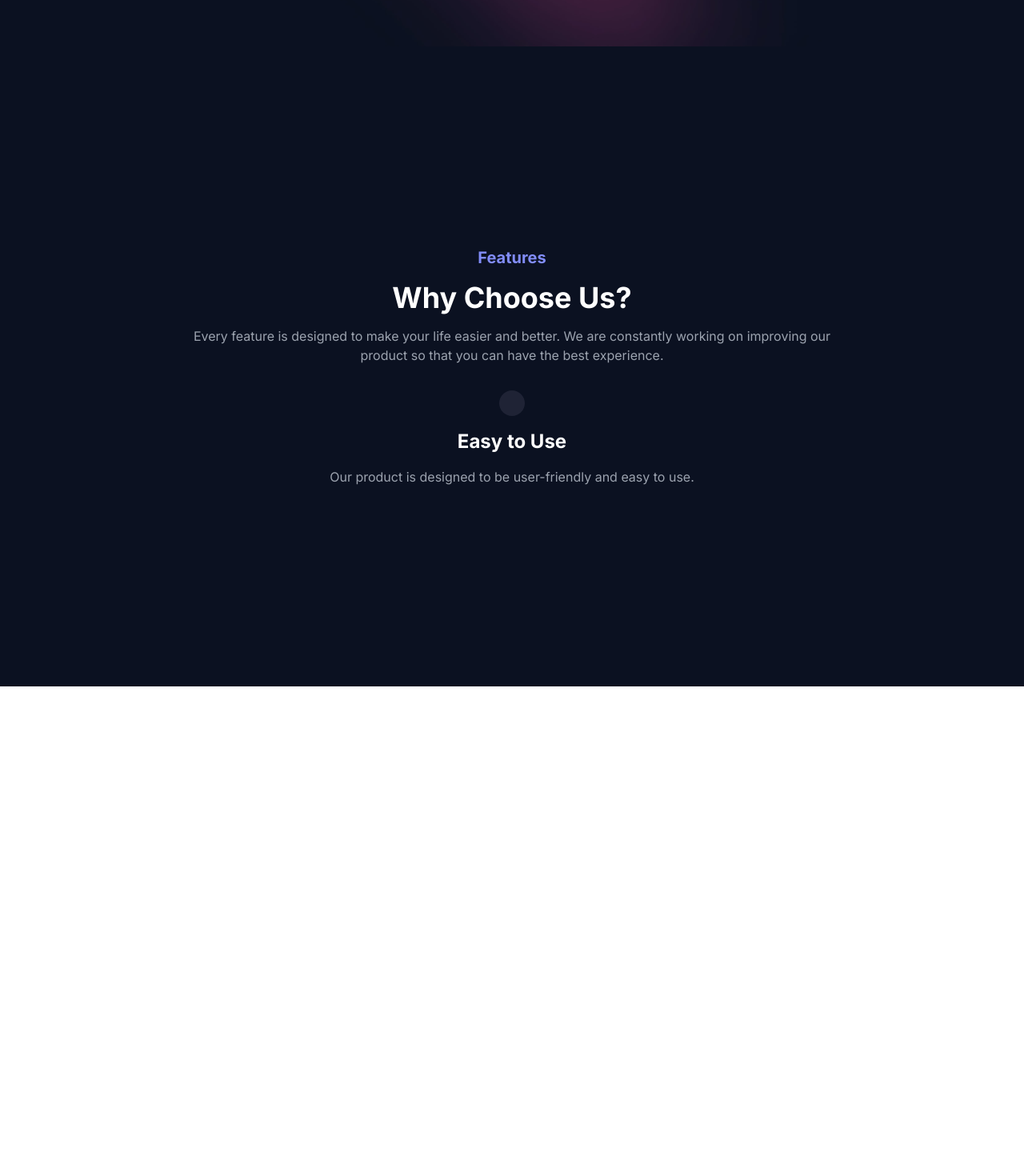
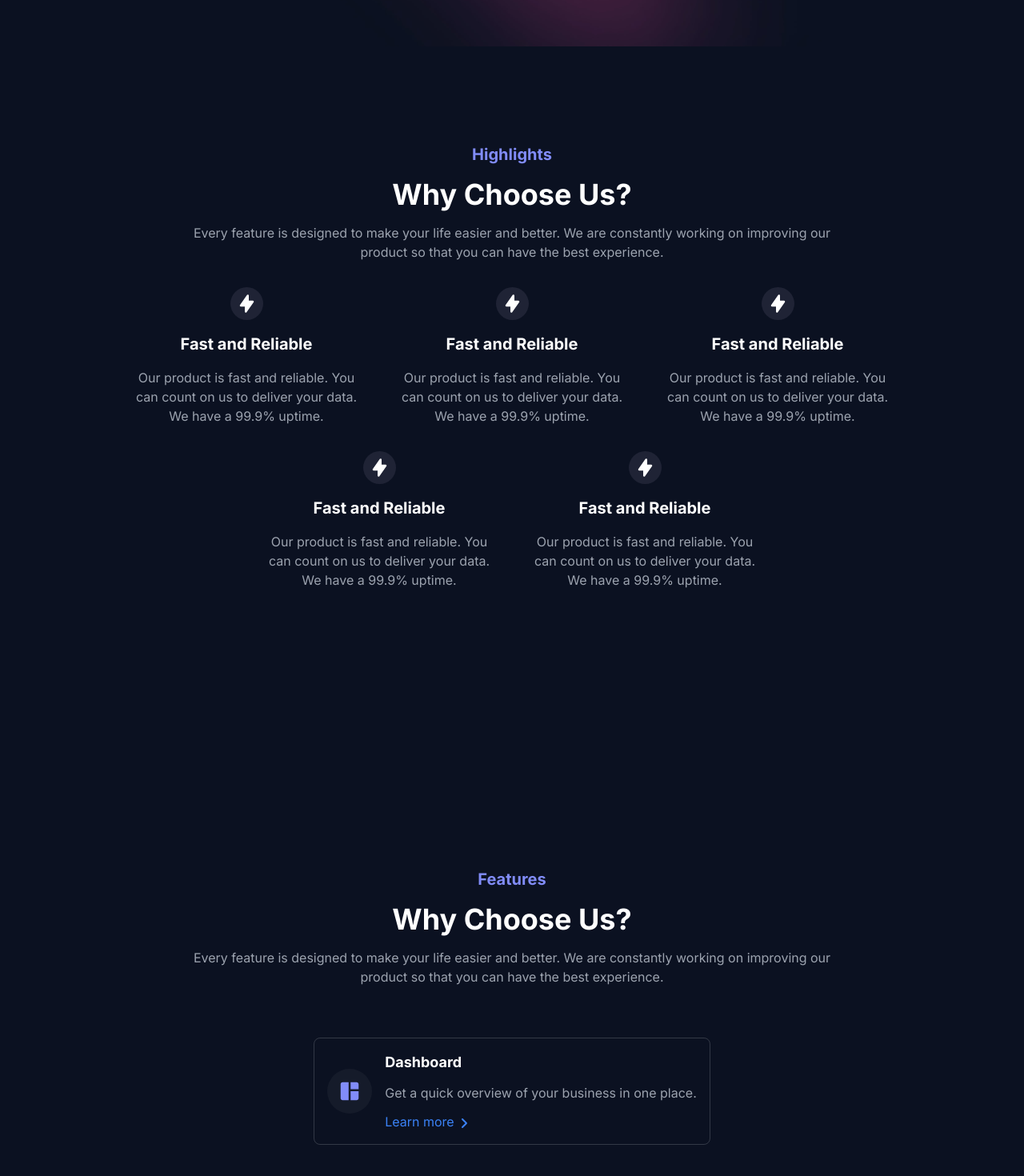
Before and after one commit to manan18/erp, a Next.js app: page / in a window 1280 px wide. Shown: the part 742-2212 px from the top of the page at 80% size. Before the commit the page ends 1600 px from the top, so only its background shows below. Built offline with nearby package versions, Linux system fonts and the light colour scheme; no server answers.

Commit message:
Added Highlights Section

```diff
--- a/src/app/page.tsx
+++ b/src/app/page.tsx
@@ -3,7 +3,8 @@ import { Metadata } from "next";
 import logo from "@/assets/images/logo.png";
 import Navbar from "@/components/Landing/molecules/navbar";
 import Hero from "@/components/Landing/organisms/hero";
-import Feature from "@/components/Landing/organisms/feature";
+import Highlights from "@/components/Landing/organisms/highlight";
+import Features from "@/components/Landing/organisms/feature";
 
 export const metadata: Metadata = {
   title: "Welcome to ERP",
@@ -18,7 +19,8 @@ export default function Home() {
     <div className="relative">
       <Navbar />
       <Hero />
-      <Feature />
+      <Highlights />
+      <Features />
     </div>
   );
 }
--- /dev/null
+++ b/src/components/Landing/atoms/card.tsx
@@ -0,0 +1,37 @@
+import React from "react";
+import clsx from "clsx";
+import { FaAngleRight } from "react-icons/fa6";
+import Link from "next/link";
+
+interface CardProps {
+  icon: React.ReactNode;
+  title: string;
+  description: string;
+  className?: string;
+  active?: boolean;
+}
+
+const Card = ({ icon, title, description, className, active }: CardProps) => {
+  return (
+    <div
+      className={clsx(
+        "flex items-center gap-4 p-4 rounded-lg bg-transparent border border-gray-300/20 hover:border-gray-300/50 transition-all duration-300 ease-in-out cursor-pointer hover:shadow-lg",
+        active && "border-blue-500 shadow-lg",
+        className
+      )}
+    >
+      <div className="flex items-center justify-center w-14 h-14 text-[#818cf8] rounded-full bg-gray-300/5">
+        {icon}
+      </div>
+      <div className="flex flex-col gap-3">
+        <h3 className="text-lg font-bold">{title}</h3>
+        <p className="text-gray-400">{description}</p>
+        <Link href="/#" className="text-blue-500 hover:text-blue-600">
+          Learn more <FaAngleRight className="inline" />
+        </Link>
+      </div>
+    </div>
+  );
+};
+
+export default Card;
--- a/src/components/Landing/molecules/navbar.tsx
+++ b/src/components/Landing/molecules/navbar.tsx
@@ -8,8 +8,8 @@ import Link from "next/link";
 const Navbar = () => {
   const navigation = [
     { name: "Home", href: "#home" },
-    { name: "Features", href: "#features" },
-    { name: "Pricing", href: "#" },
+    { name: "Highlights", href: "#highlights" },
+    { name: "Features", href: "#" },
     { name: "Contact", href: "#" },
   ];
 
--- a/src/components/Landing/organisms/feature.tsx
+++ b/src/components/Landing/organisms/feature.tsx
@@ -1,26 +1,12 @@
 import React from "react";
+import Card from "../atoms/card";
+import { MdSpaceDashboard } from "react-icons/md";
 
-interface FeatureCardProps {
-  title: string;
-  description: string;
-  icon: React.ReactNode;
-}
-
-export const FeatureCard = ({ title, description, icon }: FeatureCardProps) => {
-  return (
-    <div className="flex flex-col items-center">
-      <div className="bg-[#1f2335] p-4 rounded-full">{icon}</div>
-      <h3 className="text-2xl font-bold mt-4">{title}</h3>
-      <p className="text-center mt-4 text-gray-400">{description}</p>
-    </div>
-  );
-};
-
-const Feature = () => {
+const Features = () => {
   return (
     <div
-      className="h-screen bg-[#0b1121] flex-col text-white bg-blend-lighten flex justify-center items-center"
-      id="features"
+      className="min-h-screen bg-[#0b1121] flex-col text-white bg-blend-lighten flex justify-center items-center py-2"
+      id="highlights"
     >
       <div className="flex flex-col items-center max-w-[800px]">
         <p className="text-[#818cf8] text-xl font-bold">Features</p>
@@ -31,15 +17,15 @@ const Feature = () => {
           best experience.
         </p>
       </div>
-      <div className="flex gap-8 mt-8">
-        <FeatureCard
-          title="Easy to Use"
-          description="Our product is designed to be user-friendly and easy to use."
-          icon={<i className="fas fa-user-friends text-5xl"></i>}
+      <div className="flex justify-between items-center gap-8 mt-16">
+        <Card
+          icon={<MdSpaceDashboard size={30} />}
+          title="Dashboard"
+          description="Get a quick overview of your business in one place."
         />
       </div>
     </div>
   );
 };
 
-export default Feature;
+export default Features;
--- a/src/components/Landing/organisms/hero.tsx
+++ b/src/components/Landing/organisms/hero.tsx
@@ -1,7 +1,7 @@
 import React from "react";
 import Button from "@/components/Landing/atoms/button";
 import Redirect from "@/components/Landing/atoms/link";
-import HeroBanner from "../molecules/hero-banner";
+import HeroBanner from "../molecules/banner/hero-banner";
 
 const Hero = () => {
   return (
--- /dev/null
+++ b/src/components/Landing/organisms/highlight.tsx
@@ -0,0 +1,77 @@
+import React from "react";
+import { HiLightningBolt } from "react-icons/hi";
+
+interface FeatureCardProps {
+  title: string;
+  description: string;
+  icon: React.ReactNode;
+}
+
+export const FeatureCard = ({ title, description, icon }: FeatureCardProps) => {
+  return (
+    <div className="flex flex-col max-w-[300px] items-center">
+      <div className="bg-[#1f2335] p-2 rounded-full">{icon}</div>
+      <h3 className="text-xl font-bold mt-4">{title}</h3>
+      <p className="text-center mt-4 text-gray-400">{description}</p>
+    </div>
+  );
+};
+
+const Hightlights = () => {
+  const highlights: FeatureCardProps[] = [
+    {
+      title: "Fast and Reliable",
+      description:
+        "Our product is fast and reliable. You can count on us to deliver your data. We have a 99.9% uptime.",
+      icon: <HiLightningBolt size={25} />,
+    },
+    {
+      title: "Fast and Reliable",
+      description:
+        "Our product is fast and reliable. You can count on us to deliver your data. We have a 99.9% uptime.",
+      icon: <HiLightningBolt size={25} />,
+    },
+    {
+      title: "Fast and Reliable",
+      description:
+        "Our product is fast and reliable. You can count on us to deliver your data. We have a 99.9% uptime.",
+      icon: <HiLightningBolt size={25} />,
+    },
+    {
+      title: "Fast and Reliable",
+      description:
+        "Our product is fast and reliable. You can count on us to deliver your data. We have a 99.9% uptime.",
+      icon: <HiLightningBolt size={25} />,
+    },
+    {
+      title: "Fast and Reliable",
+      description:
+        "Our product is fast and reliable. You can count on us to deliver your data. We have a 99.9% uptime.",
+      icon: <HiLightningBolt size={25} />,
+    },
+  ];
+
+  return (
+    <div
+      className="min-h-screen bg-[#0b1121] flex-col text-white bg-blend-lighten flex justify-center items-center py-28"
+      id="highlights"
+    >
+      <div className="flex flex-col items-center max-w-[800px]">
+        <p className="text-[#818cf8] text-xl font-bold">Highlights</p>
+        <h3 className="text-4xl font-bold mt-4">Why Choose Us?</h3>
+        <p className="text-center mt-4 text-gray-400">
+          Every feature is designed to make your life easier and better. We are
+          constantly working on improving our product so that you can have the
+          best experience.
+        </p>
+      </div>
+      <div className="flex gap-8 mt-8 flex-wrap justify-center">
+        {highlights.map((highlight, index) => (
+          <FeatureCard key={index} {...highlight} />
+        ))}
+      </div>
+    </div>
+  );
+};
+
+export default Hightlights;
```
Also changed, not shown: src/components/Landing/molecules/banner/hero-banner.tsx (renamed from src/components/Landing/molecules/hero-banner.tsx).
